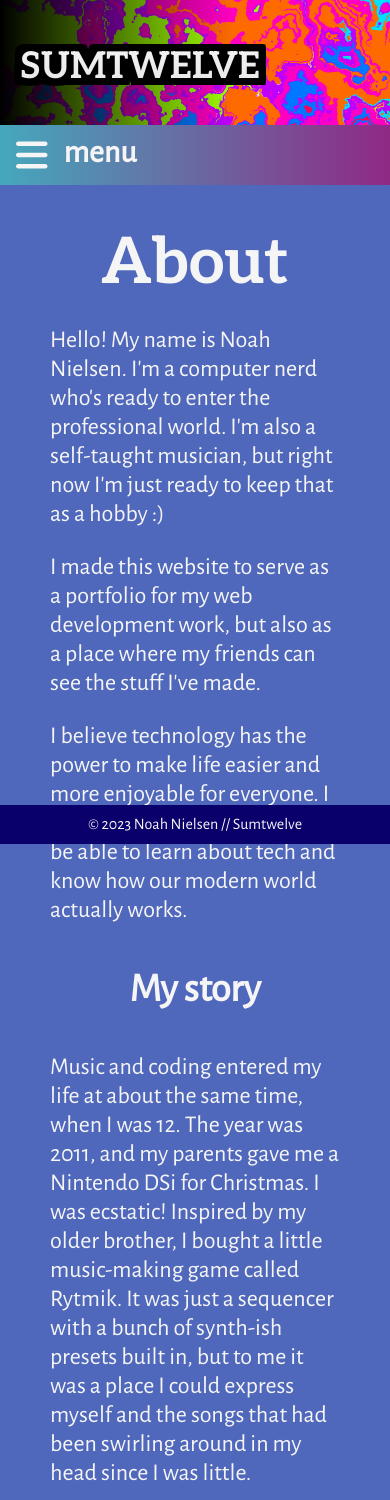
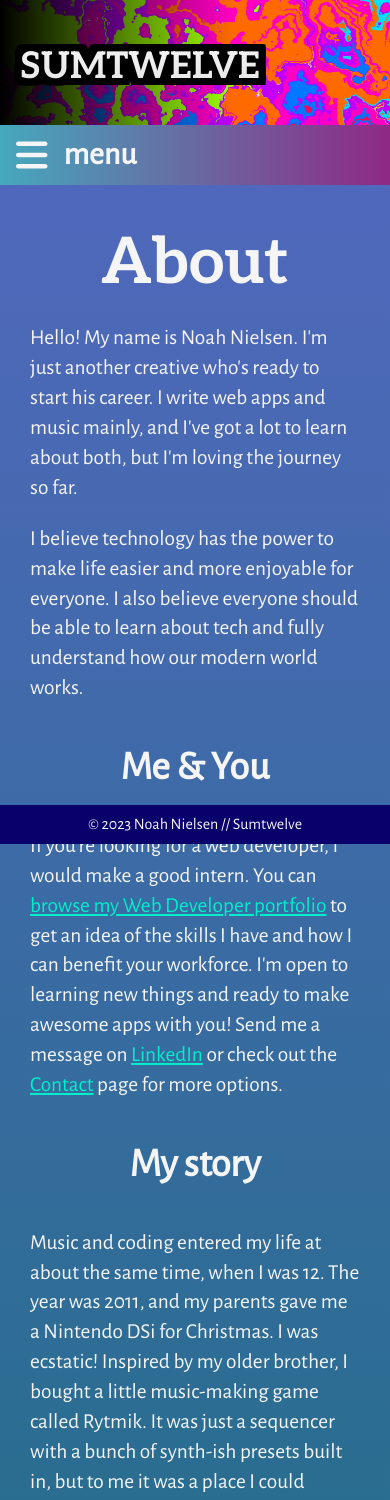
Before and after one commit to Sumtwelve/portfolio, a React (Create React App) app in the folder client/: page /about in a window 390 px wide. Shown: the top 1500 px of the page. Built offline with nearby package versions, Linux system fonts and the light colour scheme; the HTML template or start-up script is replaced by a standard one; a web font is replaced by a local one.

Commit message:
style mobile overall and also about page

```diff
--- a/client/src/App.css
+++ b/client/src/App.css
@@ -324,14 +324,17 @@ nav a:hover button {
 
 .about-nav-joiner {
     display: block;
-    background-color: var(--about);
     height: 10px;
     width: 100%;
 }
 
 .about-main {
     margin: 0 auto;
-    background-color: var(--about);
+    background:
+        -webkit-linear-gradient(
+            var(--about),
+            #1e6f83,
+            #3924ac);
     color: whitesmoke;
     width: clamp(15px, 80%, 900px);
     padding-top: 40px;
@@ -341,6 +344,9 @@ nav a:hover button {
 .about-main p {
     padding: 0 clamp(25px, 5vw, 450px);
     font-size: clamp(18pt, 4vw, 20pt);
+}
+.about-main p a {
+    color: #00eecc;
 }
 
 .about-main h2 {
@@ -442,7 +448,7 @@ footer {
     .menu-text {
         color: whitesmoke;
         font-size: 24pt;
-        line-height: 54px;
+        line-height: 58px;
         margin: 0;
         transform-origin: left;
         transition: all 0.2s ease;
@@ -478,6 +484,8 @@ footer {
     }
 
     .about-main p {
-        padding: 0 50px;
+        font-size: 16pt;
+        line-height: 1.4;
+        padding: 0 30px;
     }
 }
--- a/client/src/pages/About.js
+++ b/client/src/pages/About.js
@@ -1,4 +1,5 @@
 import React from 'react';
+import { Link } from 'react-router-dom';
 import BackBtn from '../components/BackBtn';
 
 const About = () => {
@@ -8,17 +9,25 @@ const About = () => {
             <main className='about-main'>
                 <h2>About</h2>
                 <p>
-                    Hello! My name is Noah Nielsen. I'm a computer nerd who's ready to enter
-                    the professional world. I'm also a self-taught musician, but right now I'm
-                    just ready to keep that as a hobby :)</p>
-                <p>
-                    I made this website to serve as a portfolio for my web development work,
-                    but also as a place where my friends can see the stuff I've made.
+                    Hello! My name is Noah Nielsen. I'm just another creative who's ready to start
+                    his career. I write web apps and music mainly, and I've got a lot to learn
+                    about both, but I'm loving the journey so far.
                 </p>
                 <p>
                     I believe technology has the power to make life easier and more enjoyable
                     for everyone. I also believe everyone should be able to learn about tech
-                    and know how our modern world actually works.
+                    and fully understand how our modern world works.
+                </p>
+                <h3>Me & You</h3>
+                <p>
+                    If you're looking for a web developer, I would make a good intern. You
+                    can <Link to="/webdev">browse my Web Developer
+                    portfolio</Link> to get an idea of the skills I have and how I can
+                    benefit your workforce. I'm open to learning new things and ready to
+                    make awesome apps with you! Send me a message
+                    on <a href="https://www.linkedin.com/in/noah-nielsen-22b2251a6/"
+                    target='_blank' rel='noreferrer'>LinkedIn</a> or check out
+                    the <Link to="/contact">Contact</Link> page for more options.
                 </p>
                 <h3>My story</h3>
                 <p>
@@ -40,24 +49,22 @@ const About = () => {
                 </p>
                 <p>
                     And I think I was right. My first major project in Java, which also turned out to
-                    be the largest endeavor
-                    I'd ever undertaken, came about because of another obscure obsession I'd acquired.
-                    When I was about 13, I was very interested in messing with the game files of my
-                    copy of <i>Harry Potter and the Chamber of Secrets</i> for PC.
-                    It's an old game that doesn't bother hiding its inner workings, and I discovered
-                    you could actually edit the game's cutscenes. It was a lot of fun, but editing
-                    them manually in Notepad was very tedious. I wondered if I could write a program
-                    that would make it easier...
+                    be the largest endeavor I'd ever undertaken, came about because of another
+                    obscure obsession I'd acquired. When I was about 13, I was very interested
+                    in messing with the game files of my copy of <i>Harry Potter and the Chamber
+                    of Secrets</i> for PC. It's an old game that doesn't bother hiding its inner
+                    workings, and I discovered you could actually edit the game's cutscenes.
+                    It was a lot of fun, but editing them manually in Notepad was very tedious.
+                    I wondered if I could write a program that would make it easier...
                 </p>
                 <p>
                     So that's what I set out to do: Create a text editor to facilitate hacking an
                     11-year-old Harry Potter game. It proved far more difficult than those online
-                    Java tutorials could have really prepared me for, but I did the best I could
-                    with what I knew, and after 3 or so years of on-and-off work, and lots of
-                    programmer's dread, I finally had it. My Harry Potter cutscene editor.
-                    It was (and still is) one of the proudest moments of my life. Not because
-                    I could finally hack this stupid game, but because I set my mind to something
-                    and actually accomplished it.
+                    Java tutorials could have prepared me for, but I did the best I could
+                    with what I knew, and after 3 or so years of on-and-off work, I finally
+                    had it. My Harry Potter cutscene editor. It was (and still is) one of the
+                    proudest moments of my life. Not because I could finally hack this obscure
+                    game, but because I set my mind to something and actually accomplished it.
                 </p>
                 <p>
                     That is why I love programming. It is extremely rewarding to push through
```
